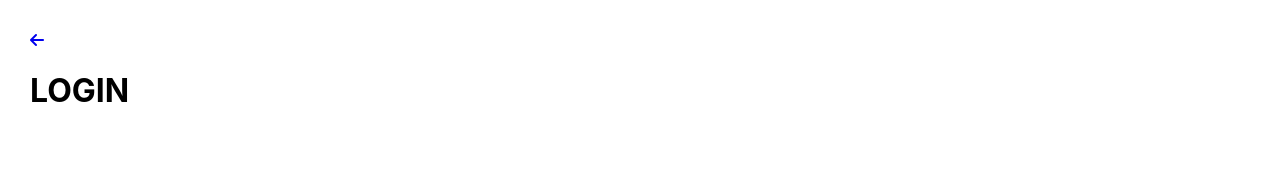
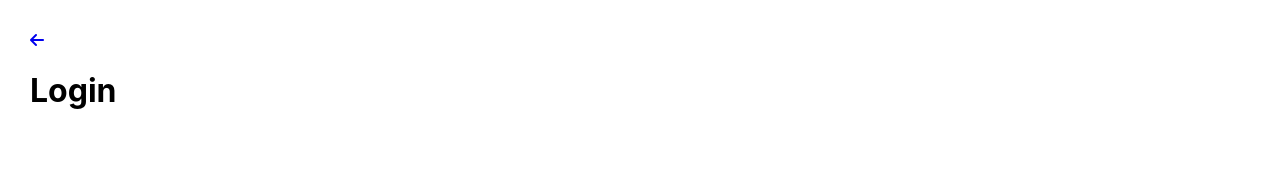
Before and after one commit to renemennab/projeto-aluguel-de-bicicleta-mobile, a React (Create React App) app in the folder code/ts/: page /login in a window 1280 px wide. Shown: the top 173 px of the page. Built offline with nearby package versions, Linux system fonts and the light colour scheme.

Commit message:
add title to back arrow

```diff
--- a/code/ts/src/components/backArrow.tsx
+++ b/code/ts/src/components/backArrow.tsx
@@ -2,17 +2,22 @@ import React from 'react'
 import { Link } from 'react-router-dom'
 import styled from 'styled-components'
 
-export function BackArrow(): JSX.Element {
+interface IProps {
+    pageName: string
+}
+
+export function BackArrow({ pageName }: IProps): JSX.Element {
     return (
         <StyledBackArrow>
             <Link to="/">
                 <i className={`fa fa-arrow-left`} />
             </Link>
+            <h1>{pageName}</h1>
         </StyledBackArrow>
     )
 }
 
-const StyledBackArrow = styled.div`
+const StyledBackArrow = styled.header`
     a {
         &:visited {
             color: var(--red);
--- a/code/ts/src/login/login.tsx
+++ b/code/ts/src/login/login.tsx
@@ -26,8 +26,7 @@ export function Login(): JSX.Element {
 
     return (
         <StyledLogin>
-            <BackArrow />
-            <h1>LOGIN</h1>
+            <BackArrow pageName={`Login`} />
             <StyledForm action="" onSubmit={event => handleLogin(event)}>
                 <UserInfo email={email} setEmail={setEmail} password={password} setPassword={setPassword} />
                 <StyledButton>
--- a/code/ts/src/login/userProfileForm.tsx
+++ b/code/ts/src/login/userProfileForm.tsx
@@ -26,8 +26,7 @@ export function UserProfileForm(): JSX.Element {
 
     return (
         <StyledSignIn>
-            <BackArrow />
-            <h1>Cadastro</h1>
+            <BackArrow pageName={`Cadastro`} />
             <StyledForm action="" onSubmit={event => handleSignIn(event)}>
                 <fieldset className={`userInfo`}>
                     <StyledLabel className={`column`}>
--- a/code/ts/src/places/collectionPlaceForm.tsx
+++ b/code/ts/src/places/collectionPlaceForm.tsx
@@ -54,8 +54,7 @@ export function CollectionPlaceForm(): JSX.Element {
 
     return (
         <StyledNewColectionPlace className={`newCollectionPlace`}>
-            <BackArrow />
-            <h1>Novo Ponto de Coleta</h1>
+            <BackArrow pageName={`Novo Ponto de Coleta`} />
             <StyledForm action="" onSubmit={event => handleCollectionPlaceSubmit(event)}>
                 <fieldset className={`userInfo`}>
                     <StyledLabel className={`column`}>
--- a/code/ts/src/places/eventForm.tsx
+++ b/code/ts/src/places/eventForm.tsx
@@ -34,8 +34,7 @@ export function EventForm(): JSX.Element {
 
     return (
         <StyledNewColectionPlace className={`newEvent`}>
-            <BackArrow />
-            <h1>Novo Evento de Coleta</h1>
+            <BackArrow pageName={`Novo Evento de Coleta`} />
             <StyledForm action="" onSubmit={event => handleEventSubmit(event)}>
                 <StyledLabel className={`column`}>
                     Data
--- a/code/ts/src/places/placesList.tsx
+++ b/code/ts/src/places/placesList.tsx
@@ -15,8 +15,7 @@ export function PlacesList(): JSX.Element {
 
     return (
         <StyledPlacesList>
-            <BackArrow />
-            <h1>Meus Pontos de Coleta</h1>
+            <BackArrow pageName={`Meus Pontos de Coleta`} />
             <AssetList assetData={placesArray} />
         </StyledPlacesList>
     )
```
